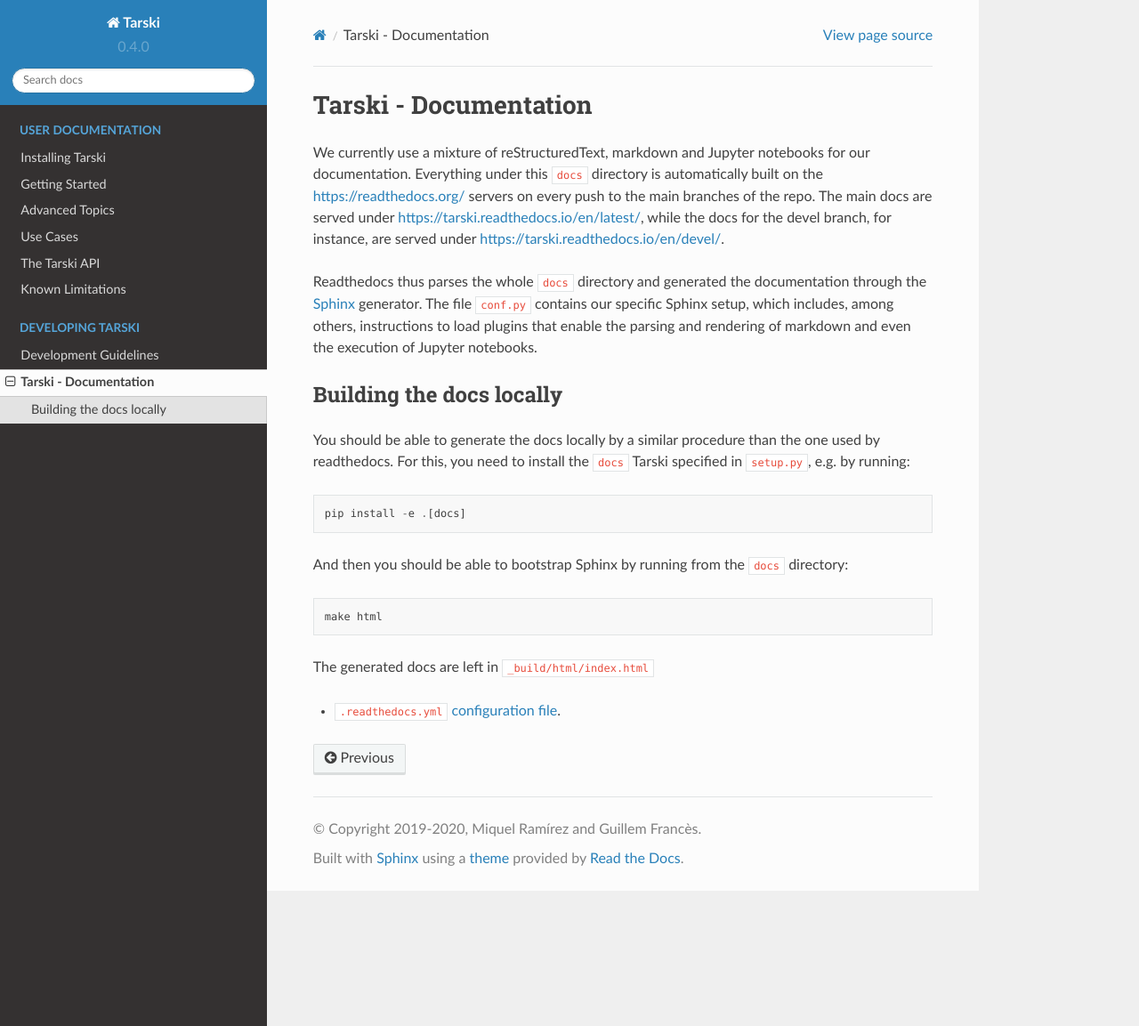
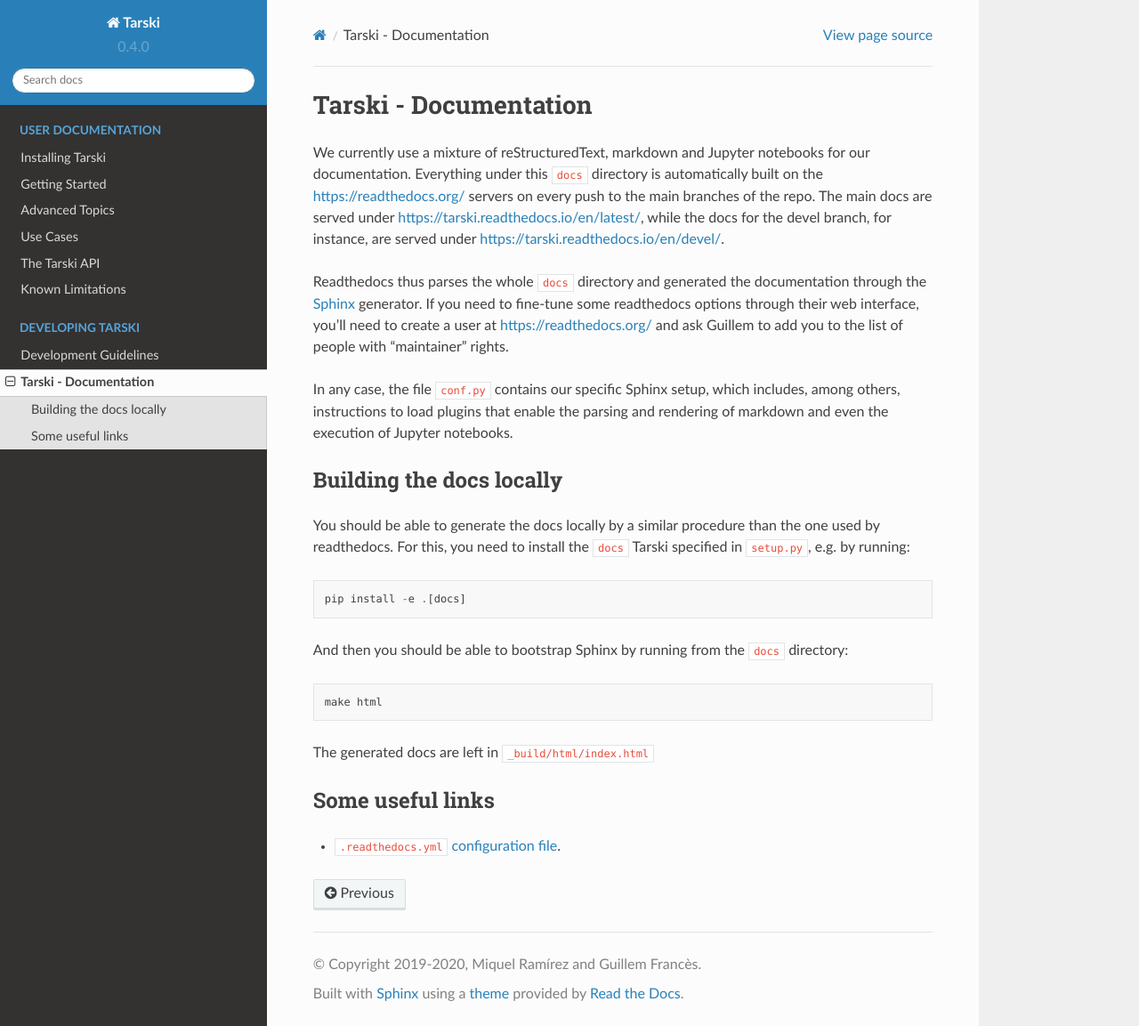
Before and after one commit to aig-upf/tarski, a Sphinx documentation site: the page built from docs/readme.md, in a window 1280 px wide and 1153 px high. Shown: the whole window at 89% size. Built offline with Sphinx 7.4.7 and the Read the Docs theme 2.0.0, drawn with Linux system fonts in a browser that asks for light colours.

Commit message:
Some more documentation notes

```diff
--- a/docs/readme.md
+++ b/docs/readme.md
@@ -8,8 +8,11 @@
 under <https://tarski.readthedocs.io/en/devel/>.
 
 Readthedocs thus parses the whole `docs` directory and generated the documentation through the
-[Sphinx](https://www.sphinx-doc.org/en/master/) generator.
-The file `conf.py` contains our specific Sphinx setup, which includes, among others,
+[Sphinx](https://www.sphinx-doc.org/en/master/) generator. If you need to fine-tune some readthedocs options
+through their web interface, you'll need to create a user at <https://readthedocs.org/> and ask Guillem
+to add you to the list of people with "maintainer" rights.
+
+In any case, the file `conf.py` contains our specific Sphinx setup, which includes, among others,
 instructions to load plugins that enable the parsing and rendering of markdown and even the execution
 of Jupyter notebooks.
 
@@ -27,4 +30,7 @@
 
 The generated docs are left in `_build/html/index.html`
 
+
+## Some useful links
+
 * `.readthedocs.yml` [configuration file](https://docs.readthedocs.io/en/stable/config-file/v2.html).
```
